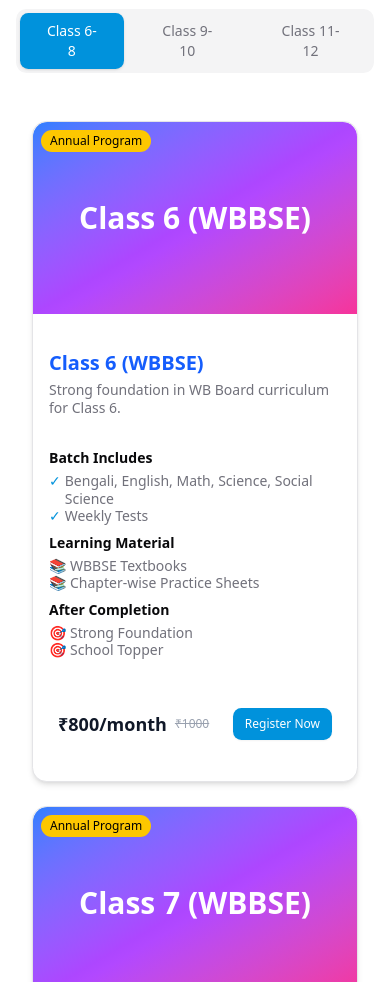
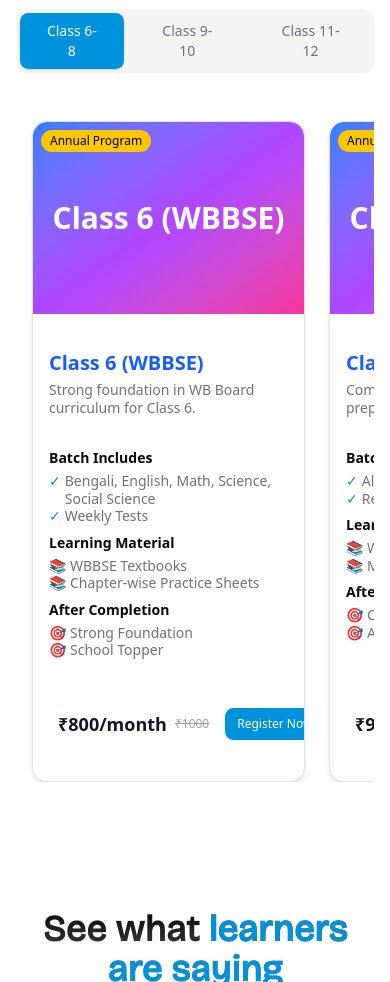
Before and after one commit to KoushikPanda1729/MGC, a Next.js app in the folder apps/monobikash_guid_center/: page / in a window 390 px wide. Shown: the part 2800-3782 px from the top of the page. Built offline with nearby package versions, Linux system fonts and the light colour scheme; no server answers; what @lexical/react would draw is missing.

Commit message:
fix card in mobile view

```diff
--- a/apps/monobikash_guid_center/src/components/courses.tsx
+++ b/apps/monobikash_guid_center/src/components/courses.tsx
@@ -218,7 +218,7 @@
           initial={{ opacity: 0, y: 30 }}
           animate={{ opacity: 1, y: 0 }}
           transition={{ duration: 0.5 }}
-          className="max-w-7xl mx-auto grid grid-cols-1 md:grid-cols-2 lg:grid-cols-3 gap-6 px-4 md:px-0"
+          className="max-w-7xl mx-auto flex md:grid overflow-x-auto md:overflow-x-visible md:grid-cols-2 lg:grid-cols-3 gap-6 px-4 md:px-0 snap-x snap-mandatory md:snap-none no-scrollbar"
         >
           {courses.map((course, index) => (
             <motion.div
@@ -226,7 +226,7 @@
               initial={{ opacity: 0, y: 20 }}
               animate={{ opacity: 1, y: 0 }}
               transition={{ duration: 0.5, delay: index * 0.1 }}
-              className="flex justify-center"
+              className="flex justify-center flex-shrink-0 w-[70vw] md:w-auto snap-center"
             >
               <Card className="overflow-hidden rounded-xl shadow-md border pt-0 w-full max-w-[400px] flex flex-col">
                 {/* Gradient Header */}
```
